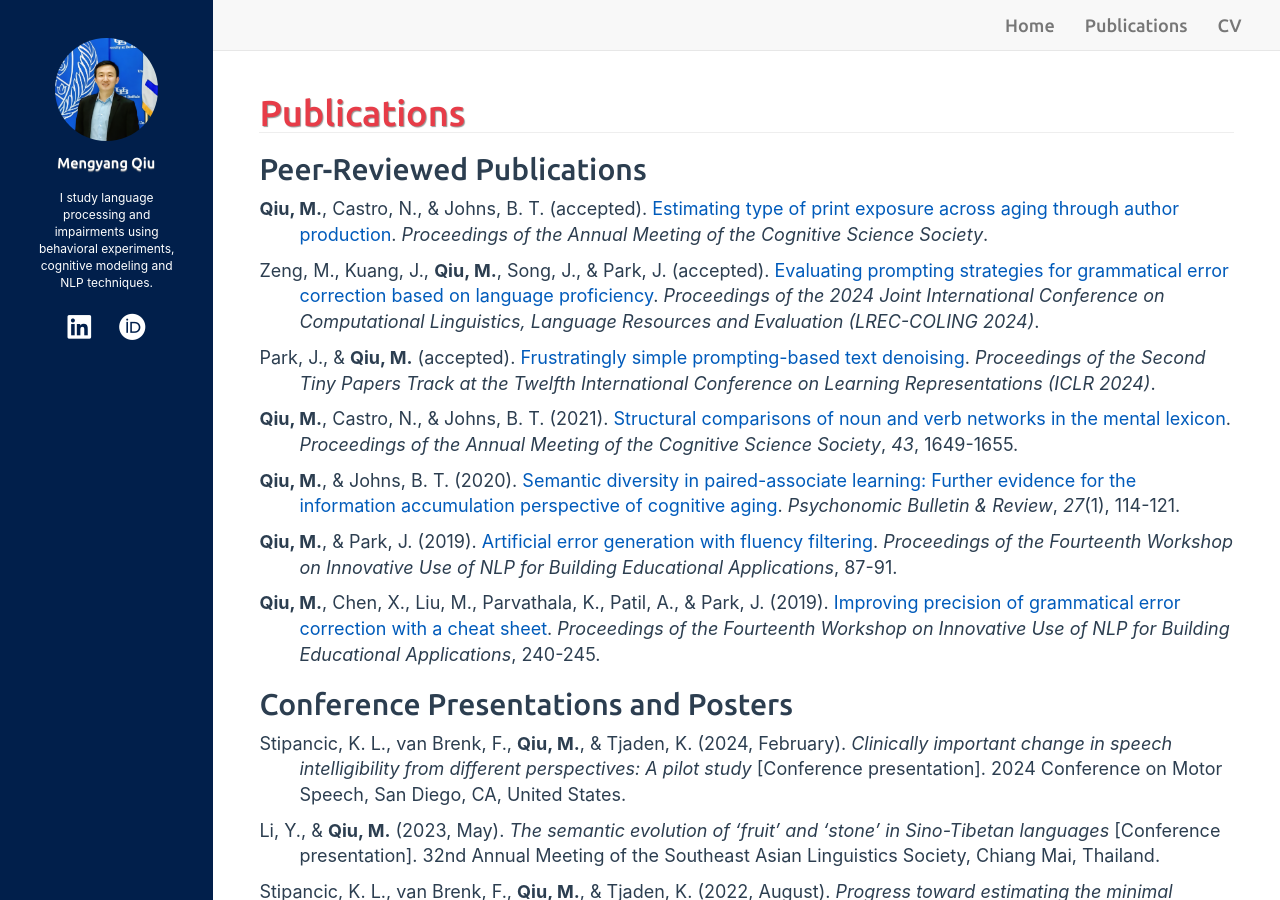
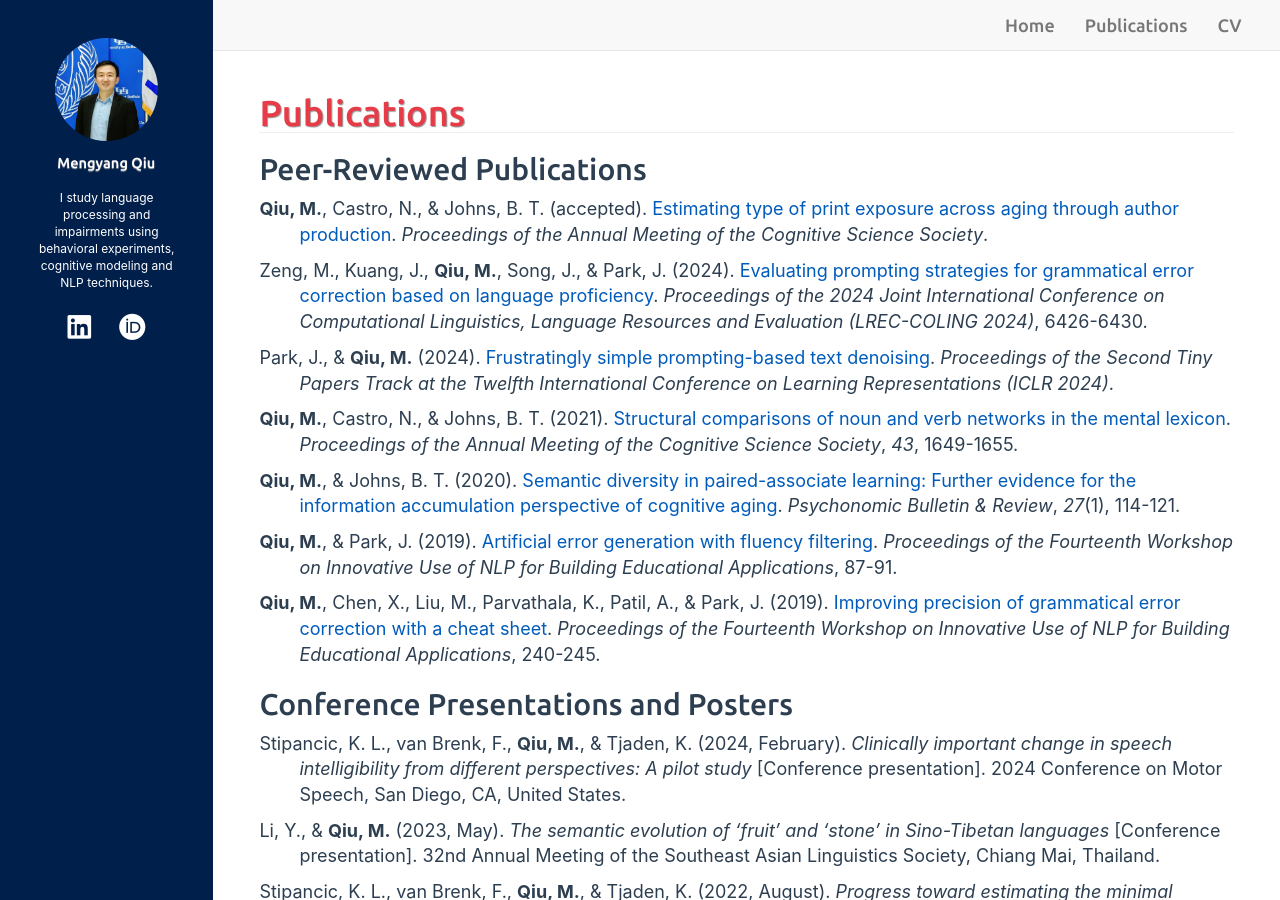
Before and after one commit to mengyangq/mengyangq.github.io, a Jekyll site: the page built from index.html, in a window 1280 px wide and 900 px high, scrolled down 957 px. Built offline with Jekyll 4.4.1, drawn with Linux system fonts in a browser that asks for light colours; nearby versions of some CDN libraries; a style sheet for code colours, icons or effects is not loaded.

Commit message:
Update publications.md

```diff
--- a/_includes/publications.md
+++ b/_includes/publications.md
@@ -4,9 +4,9 @@
 
 <p style="padding-left: 40px; text-indent: -40px;"><strong>Qiu, M.</strong>, Castro, N., & Johns, B. T. (accepted). <a href="/pubs/qiu_etal_cogsci_2024.pdf">Estimating type of print exposure across aging through author production</a>. <em>Proceedings of the Annual Meeting of the Cognitive Science Society</em>.</p>
 
-<p style="padding-left: 40px; text-indent: -40px;">Zeng, M., Kuang, J., <strong>Qiu, M.</strong>, Song, J., & Park, J. (accepted). <a href="https://arxiv.org/abs/2402.15930">Evaluating prompting strategies for grammatical error correction based on language proficiency</a>. <em>Proceedings of the 2024 Joint International Conference on Computational Linguistics, Language Resources and Evaluation (LREC-COLING 2024)</em>.</p>
+<p style="padding-left: 40px; text-indent: -40px;">Zeng, M., Kuang, J., <strong>Qiu, M.</strong>, Song, J., & Park, J. (2024). <a href="https://aclanthology.org/2024.lrec-main.569">Evaluating prompting strategies for grammatical error correction based on language proficiency</a>. <em>Proceedings of the 2024 Joint International Conference on Computational Linguistics, Language Resources and Evaluation (LREC-COLING 2024)</em>, 6426-6430.</p>
 
-<p style="padding-left: 40px; text-indent: -40px;">Park, J., & <strong>Qiu, M.</strong> (accepted). <a href="https://arxiv.org/abs/2402.15931">Frustratingly simple prompting-based text denoising</a>. <em>Proceedings of the Second Tiny Papers Track at the Twelfth International Conference on Learning Representations (ICLR 2024)</em>.</p>
+<p style="padding-left: 40px; text-indent: -40px;">Park, J., & <strong>Qiu, M.</strong> (2024). <a href="https://arxiv.org/abs/2402.15931">Frustratingly simple prompting-based text denoising</a>. <em>Proceedings of the Second Tiny Papers Track at the Twelfth International Conference on Learning Representations (ICLR 2024)</em>.</p>
 
 <p style="padding-left: 40px; text-indent: -40px;"><strong>Qiu, M.</strong>, Castro, N., & Johns, B. T. (2021). <a href="https://escholarship.org/uc/item/4b20s6wp">Structural comparisons of noun and verb networks in the mental lexicon</a>. <em>Proceedings of the Annual Meeting of the Cognitive Science Society</em>, <em>43</em>, 1649-1655.</p>
 
```
